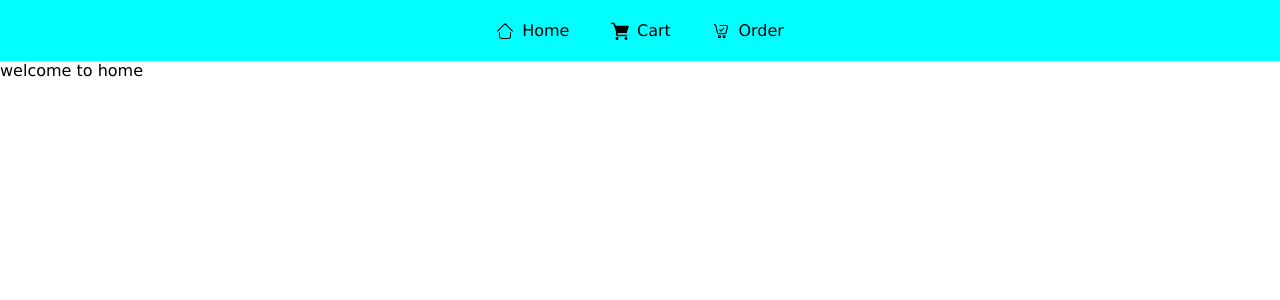
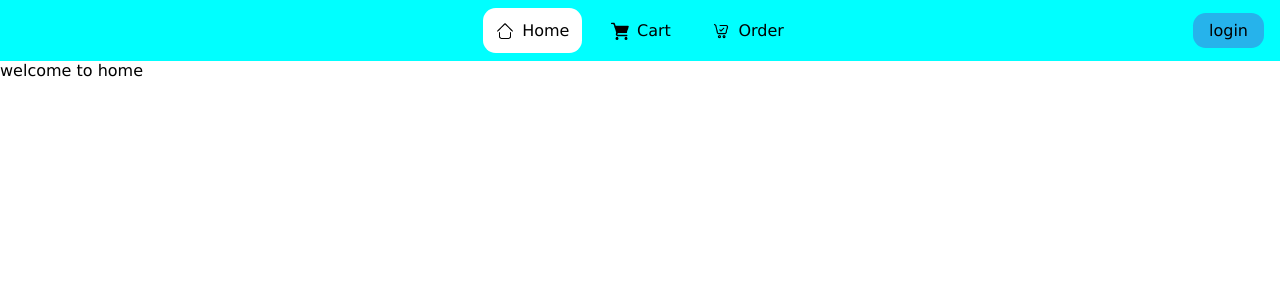
Before and after one commit to codingdestro/gadgetbucket-frontend, a React (Vite) app: page / in a window 1280 px wide. Shown: the top 300 px of the page. Built offline with nearby package versions, Linux system fonts and the light colour scheme; no server answers; sample sign-in values are in the browser's storage.

Commit message:
update - navbar to highlight correct tab according to path

```diff
--- a/src/components/InputFields/NumberField.tsx
+++ b/src/components/InputFields/NumberField.tsx
@@ -8,7 +8,11 @@ const NumberField = ({ value, changeValue }: Props) => {
       <input
         type="number"
         value={value}
-        onChange={(e) => changeValue(e.target.value)}
+        maxLength={10}
+        placeholder="00 00 00 00 00"
+        onChange={(e) =>
+          e.target.value.length <= 10 && changeValue(e.target.value)
+        }
       />
     </>
   );
--- a/src/components/header/Navbar.tsx
+++ b/src/components/header/Navbar.tsx
@@ -1,24 +1,41 @@
 import { useLocation, Outlet, Link } from "react-router-dom";
 import "../../styles/navbar.scss";
-const paths = ["home", "cart", "order"];
+const paths = [
+  {
+    path: "/",
+    tab: "home",
+  },
+  {
+    path: "/cart",
+    tab: "cart",
+  },
+  {
+    path: "/order",
+    tab: "order",
+  },
+];
 const Navbar = () => {
   const location = useLocation();
-
   return (
     <>
       <section>
-        {paths.map((ele: string, idx: number) => {
+        {paths.map(
+          ({ path, tab }: { path: string; tab: string }, idx: number) => {
             return (
               <Link
-              to={ele}
-              className={`box ${location.pathname === "/" + ele && "active"}`}
+                to={path}
+                className={`box ${location.pathname === path ? "active" : ""}`}
                 key={idx}
               >
-              <img src={`/assets/${ele}.png`} alt="home" />
-              <span>{ele}</span>
+                <img src={`/assets/${tab}.png`} alt="home" />
+                <span>{tab}</span>
               </Link>
             );
-        })}
+          }
+        )}
+        <div className="login-button">
+          <Link to={"account/signin"}>login</Link>
+        </div>
       </section>
       <Outlet />
     </>
--- a/src/styles/navbar.scss
+++ b/src/styles/navbar.scss
@@ -5,6 +5,7 @@ section {
     gap: 1rem;
     background-color: aqua;
     padding: 0.5rem;
+    position: relative;
     .box {
         display: flex;
         align-items: flex-end;
@@ -24,6 +25,13 @@ section {
             height: 18px;
         }
     }
+    .login-button {
+        padding: 0.5rem 1rem;
+        border-radius: 0.8rem;
+        background-color: rgb(38, 179, 235);
+        position: absolute;
+        right: 1rem;
+    }
 }
 a {
     color: black;
```
Lines whose indentation alone changed are shown as unchanged.
